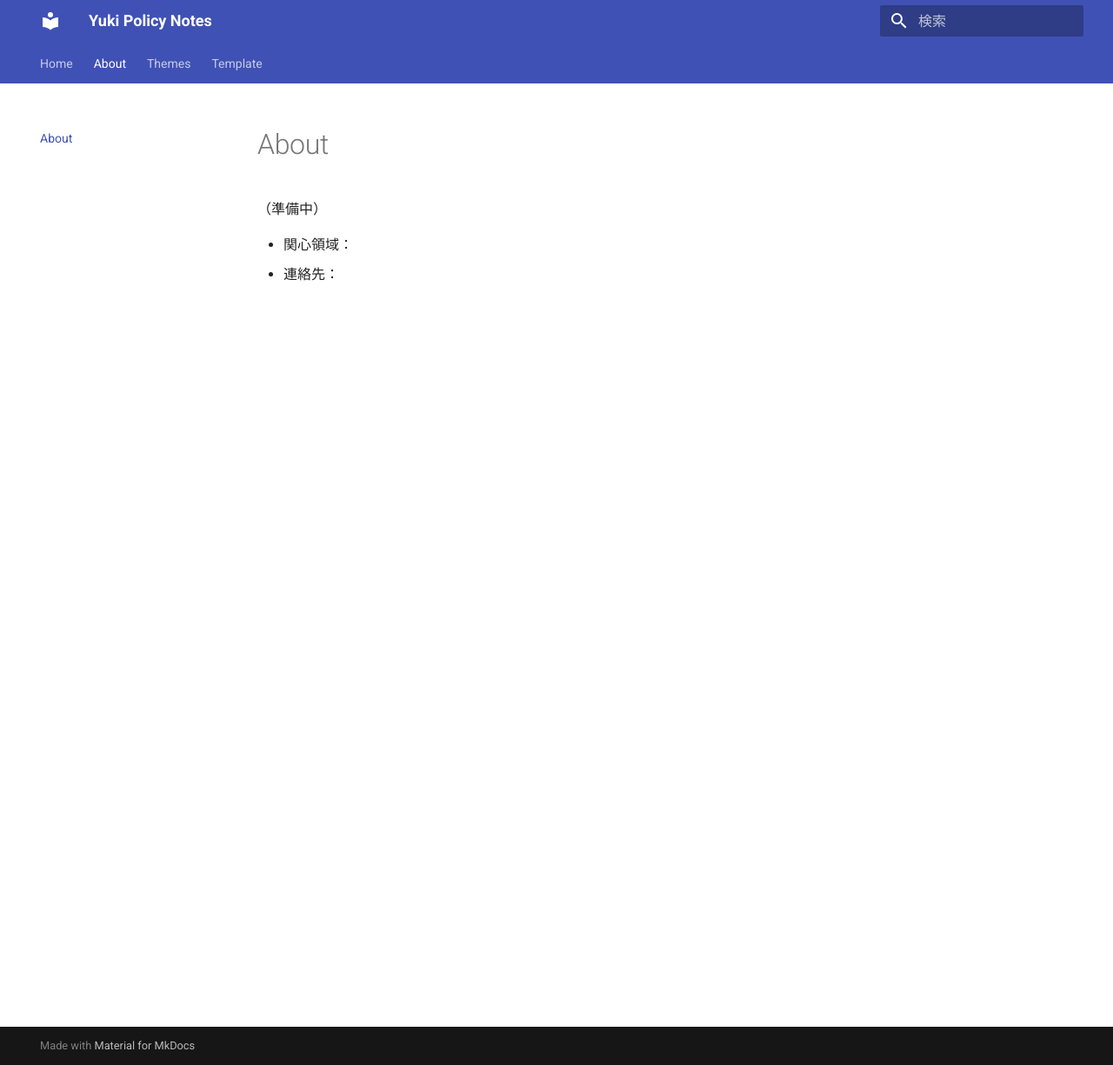
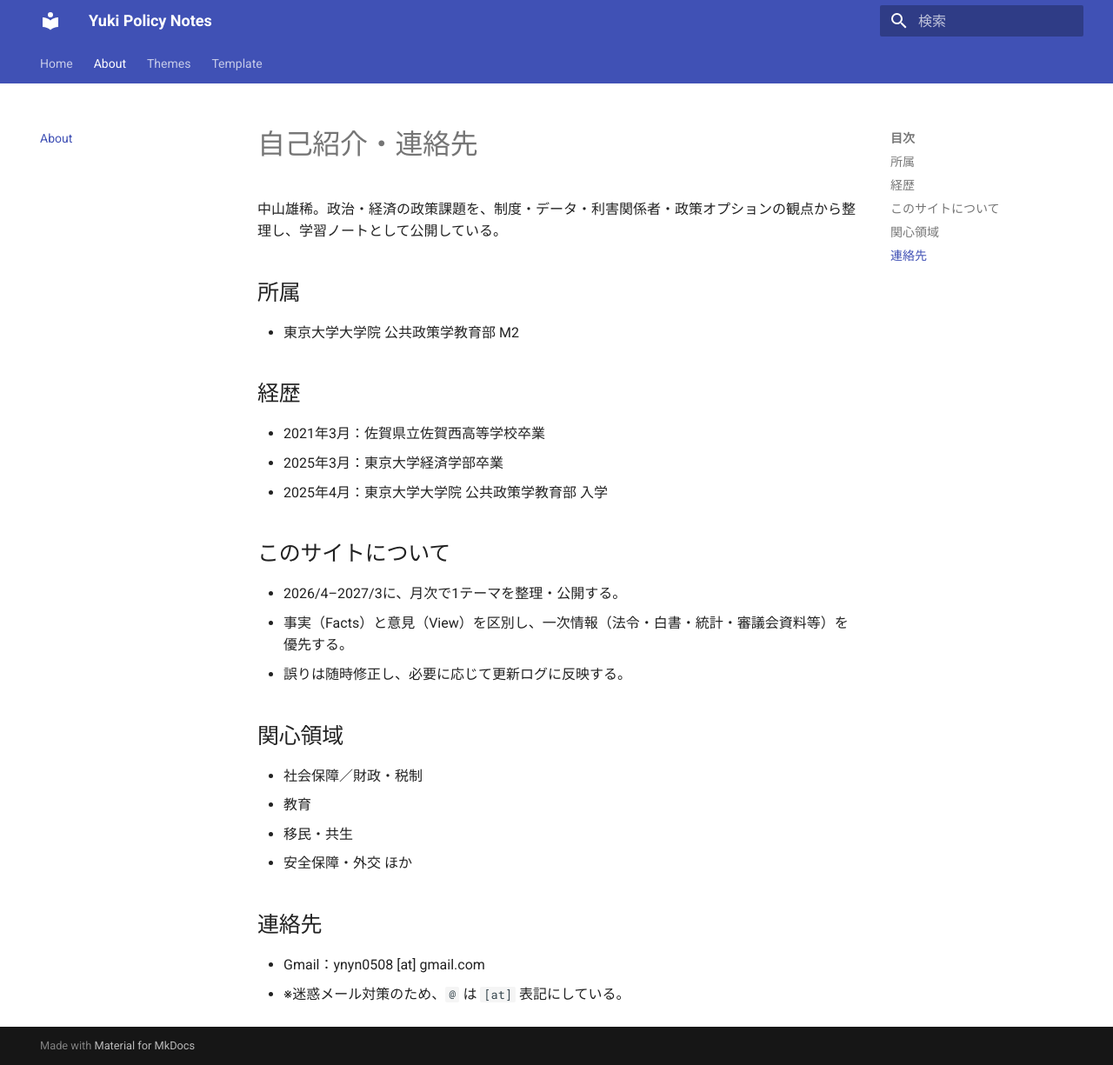
Before and after one commit to yu-ki-nakayama/policy-notes, an MkDocs documentation site: the page built from docs/about.md, in a window 1280 px wide and 1225 px high. Shown: the whole window at 87% size. Built offline with MkDocs 1.6.1 and Material for MkDocs 9.7.7, drawn with Linux system fonts in a browser that asks for light colours.

Commit message:
Update about.md

```diff
--- a/docs/about.md
+++ b/docs/about.md
@@ -1,6 +1,26 @@
-# About
+# 自己紹介・連絡先
 
-（準備中）
+中山雄稀。政治・経済の政策課題を、制度・データ・利害関係者・政策オプションの観点から整理し、学習ノートとして公開している。
 
-- 関心領域：
-- 連絡先：
+## 所属
+- 東京大学大学院 公共政策学教育部 M2
+
+## 経歴
+- 2021年3月：佐賀県立佐賀西高等学校卒業
+- 2025年3月：東京大学経済学部卒業
+- 2025年4月：東京大学大学院 公共政策学教育部 入学
+
+## このサイトについて
+- 2026/4–2027/3に、月次で1テーマを整理・公開する。
+- 事実（Facts）と意見（View）を区別し、一次情報（法令・白書・統計・審議会資料等）を優先する。
+- 誤りは随時修正し、必要に応じて更新ログに反映する。
+
+## 関心領域
+- 社会保障／財政・税制
+- 教育
+- 移民・共生
+- 安全保障・外交 ほか
+
+## 連絡先
+- Gmail：ynyn0508 [at] gmail.com
+  - ※迷惑メール対策のため、`@` は `[at]` 表記にしている。
```
